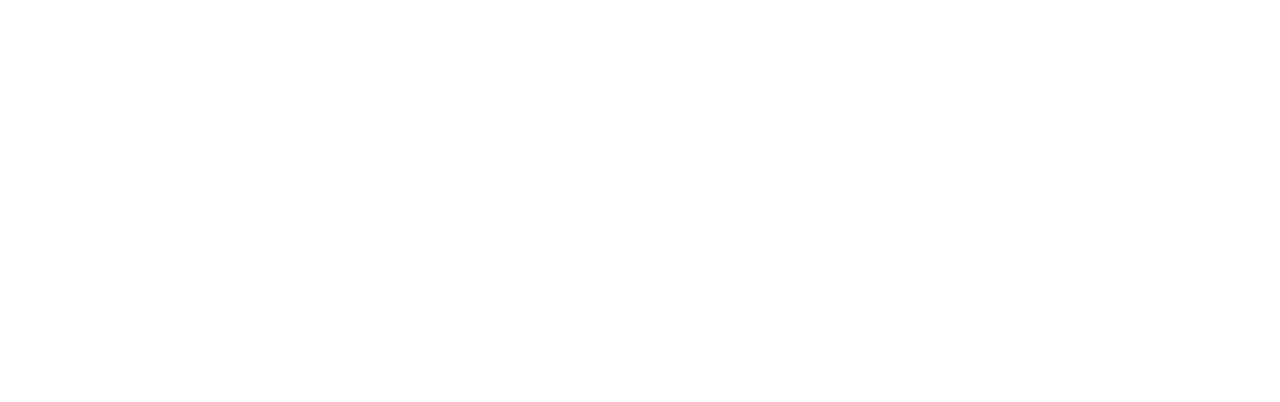
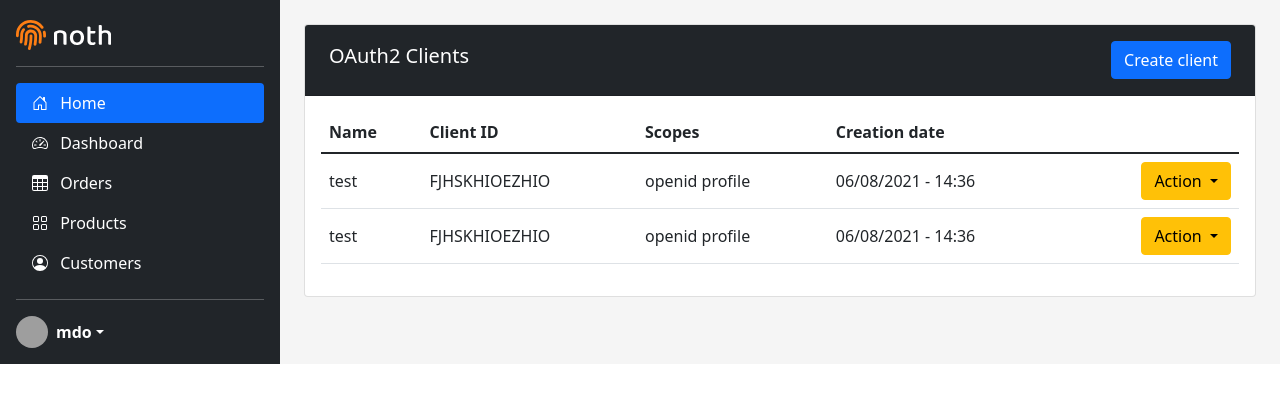
Before and after one commit to noth-io/app, a Vue app: page /clients in a window 1280 px wide. Before the commit this address had no page. Shown: the top 402 px of the page. Built offline with nearby package versions, Linux system fonts and the light colour scheme; grey boxes are pictures that could not be loaded; what vue3-cookies would draw is missing.

Commit message:
client edit view

```diff
--- a/package.json
+++ b/package.json
@@ -15,6 +15,7 @@
     "dotenv": "^10.0.0",
     "element-plus": "1.0.1-beta.24",
     "jwt-decode": "^3.1.2",
+    "moment": "^2.29.1",
     "vue": "^3.0.0",
     "vue-axios": "^3.2.5",
     "vue-router": "4",
--- a/src/router/index.js
+++ b/src/router/index.js
@@ -22,7 +22,8 @@ import DashLayout from "@/layout/DashLayout";
 import Login from "../views/Login.vue";
 import Register from "../views/Register.vue";
 
-import Dashboard from "../views/Dashboard.vue";
+import Clients from "../views/Clients.vue";
+import ClientEdit from "../views/ClientEdit.vue";
 
 const routes = [
     /*path: "/",
@@ -128,10 +129,15 @@ const routes = [
     //beforeEnter: requireAuth,
     children: [
       {
-        path: "/dashboard",
-        name: "dashboard",
-        component: Dashboard,
-      }
+        path: "/clients",
+        name: "clients",
+        component: Clients,
+      },
+      {
+        path: "/clients/:id",
+        name: "clientedit",
+        component: ClientEdit,
+      },
     ]
   },
 ];
--- /dev/null
+++ b/src/views/ClientEdit.vue
@@ -0,0 +1,64 @@
+<template>
+  <div class="container-fluid m-4">
+    <div class="row">
+      <div class="card px-0">
+        <div class="card-header bg-dark text-white">
+          <div class="d-flex bd-highlight align-items-center">
+            <div class="p-2 bd-highlight">
+              <h5>Edit client</h5>
+            </div>
+            <div class="ms-auto p-2 bd-highlight">
+              <a href="/clients" class="btn btn-primary">Go back</a>
+            </div>
+          </div>
+        </div>
+        <div class="card-body">
+
+        </div>
+      </div>
+    </div>
+  </div>
+</template>
+
+<script>
+import axios from "axios";
+import moment from "moment";
+
+export default {
+  name: "Login",
+  data() {
+    return {
+      clients: [
+        {
+          id: 1,
+          client_id: "FJHSKHIOEZHIO",
+          client_id_issued_at:
+            moment(1628260597610).format("DD/MM/YYYY - HH:mm"),
+          client_name: "test",
+          client_uri: "https://test",
+          grant_types: ["authorization_code"],
+          redirect_uris: ["https://test/redirect_uri"],
+          response_types: ["code"],
+          scope: "openid profile",
+          token_endpoint_auth_method: "basic",
+          enabled: true,
+        },
+        {
+          id: 1,
+          client_id: "FJHSKHIOEZHIO",
+          client_id_issued_at:
+            moment(1628260597610).format("DD/MM/YYYY - HH:mm"),
+          client_name: "test",
+          client_uri: "https://test",
+          grant_types: ["authorization_code"],
+          redirect_uris: ["https://test/redirect_uri"],
+          response_types: ["code"],
+          scope: "openid profile",
+          token_endpoint_auth_method: "basic",
+          enabled: true,
+        },
+      ],
+    };
+  },
+};
+</script>
--- /dev/null
+++ b/src/views/Clients.vue
@@ -0,0 +1,109 @@
+<template>
+  <div class="container-fluid m-4">
+    <div class="row">
+      <div class="card px-0">
+        <div class="card-header bg-dark text-white">
+          <div class="d-flex bd-highlight align-items-center">
+            <div class="p-2 bd-highlight">
+              <h5>OAuth2 Clients</h5>
+            </div>
+            <div class="ms-auto p-2 bd-highlight">
+              <a href="/clients/new" class="btn btn-primary">Create client</a>
+            </div>
+          </div>
+        </div>
+        <div class="card-body">
+          <table class="table align-middle">
+            <thead>
+              <tr>
+                <th scope="col">Name</th>
+                <th scope="col">Client ID</th>
+                <th scope="col">Scopes</th>
+                <th scope="col">Creation date</th>
+
+                <th scope="col"></th>
+              </tr>
+            </thead>
+            <tbody>
+              <tr v-for="client in clients" :key="client.id">
+                <td>{{ client.client_name }}</td>
+                <td>{{ client.client_id }}</td>
+                <td>{{ client.scope }}</td>
+                <td>{{ client.client_id_issued_at }}</td>
+
+                <td style="text-align: right">
+                  <!--<div class="d-grid gap-2 d-md-flex justify-content-md-end">
+                    <button class="btn btn-primary me-md-2" type="button">
+                      Button
+                    </button>
+                    <button class="btn btn-primary" type="button">
+                      Button
+                    </button>
+                    <button type="button" class="btn btn-labeled btn-success">
+                      <span class="btn-label"><i class="fa fa-check"></i></span
+                      >Success
+                    </button>
+                  </div>-->
+                  <div class="btn-group">
+  <button type="button" class="btn btn-warning dropdown-toggle" data-bs-toggle="dropdown" aria-expanded="false">
+    Action
+  </button>
+  <ul class="dropdown-menu">
+    <li><a class="dropdown-item" :href="'/clients/' + client.id">Edit</a></li>
+    <li><a class="dropdown-item" href="#">Disable</a></li>
+    <li><hr class="dropdown-divider"></li>
+    <li><a class="dropdown-item" href="#">Remove</a></li>
+  </ul>
+</div>
+                </td>
+              </tr>
+            </tbody>
+          </table>
+        </div>
+      </div>
+    </div>
+  </div>
+</template>
+
+<script>
+import axios from "axios";
+import moment from "moment";
+
+export default {
+  name: "Login",
+  data() {
+    return {
+      clients: [
+        {
+          id: 1,
+          client_id: "FJHSKHIOEZHIO",
+          client_id_issued_at:
+            moment(1628260597610).format("DD/MM/YYYY - HH:mm"),
+          client_name: "test",
+          client_uri: "https://test",
+          grant_types: ["authorization_code"],
+          redirect_uris: ["https://test/redirect_uri"],
+          response_types: ["code"],
+          scope: "openid profile",
+          token_endpoint_auth_method: "basic",
+          enabled: true,
+        },
+        {
+          id: 2,
+          client_id: "FJHSKHIOEZHIO",
+          client_id_issued_at:
+            moment(1628260597610).format("DD/MM/YYYY - HH:mm"),
+          client_name: "test",
+          client_uri: "https://test",
+          grant_types: ["authorization_code"],
+          redirect_uris: ["https://test/redirect_uri"],
+          response_types: ["code"],
+          scope: "openid profile",
+          token_endpoint_auth_method: "basic",
+          enabled: true,
+        },
+      ],
+    };
+  },
+};
+</script>
--- a/src/views/Dashboard.vue
+++ /dev/null
@@ -1,85 +0,0 @@
-<template>
-  <div class="container-fluid m-4">
-    <div class="row">
-      <div class="card px-0">
-        <div class="card-header bg-dark text-white">
-          <div class="d-flex bd-highlight align-items-center">
-            <div class="p-2 bd-highlight">
-              <h5>Clients</h5>
-            </div>
-            <div class="ms-auto p-2 bd-highlight">
-              <a href="/clients/new" class="btn btn-primary">Create client</a>
-            </div>
-          </div>
-        </div>
-        <div class="card-body">
-          <table class="table align-middle">
-            <thead>
-              <tr>
-                <th scope="col">Name</th>
-                <th scope="col">Client ID</th>
-                <th scope="col">Scopes</th>
-                <th scope="col"></th>
-              </tr>
-            </thead>
-            <tbody>
-              <tr v-for="client in clients" :key="client.id">
-                <td>{{ client.client_name }}</td>
-                <td>{{ client.client_id }}</td>
-                <td>{{ client.scope }}</td>
-                <td><div class="d-grid gap-2 d-md-flex justify-content-md-end">
-  <button class="btn btn-primary me-md-2" type="button">Button</button>
-  <button class="btn btn-primary" type="button">Button</button>
-         <button type="button" class="btn btn-labeled btn-success">
-         <span class="btn-label"><i class="fa fa-check"></i></span>Success</button>
-</div></td>
-              </tr>
-              <!--<tr>
-      <th scope="row">1</th>
-      <td>Mark</td>
-      <td>Otto</td>
-      <td>@mdo</td>
-    </tr>
-    <tr>
-      <th scope="row">2</th>
-      <td>Jacob</td>
-      <td>Thornton</td>
-      <td>@fat</td>
-    </tr>
-    <tr>
-      <th scope="row">3</th>
-      <td colspan="2">Larry the Bird</td>
-      <td>@twitter</td>
-    </tr>-->
-            </tbody>
-          </table>
-        </div>
-      </div>
-    </div>
-  </div>
-</template>
-
-<script>
-export default {
-  name: "Login",
-  data() {
-    return {
-      clients: [
-        {
-          id: 1,
-          client_id: "FJHSKHIOEZHIO",
-          client_id_issued_at: 1628251109,
-          client_name: "test",
-          client_uri: "https://test",
-          grant_types: ["authorization_code"],
-          redirect_uris: ["https://test/redirect_uri"],
-          response_types: ["code"],
-          scope: "openid profile",
-          token_endpoint_auth_method: "basic",
-          enabled: true,
-        },
-      ],
-    };
-  },
-};
-</script>
```
Also changed, not shown: 1 other file (tests, documents, lock files or other folders).
